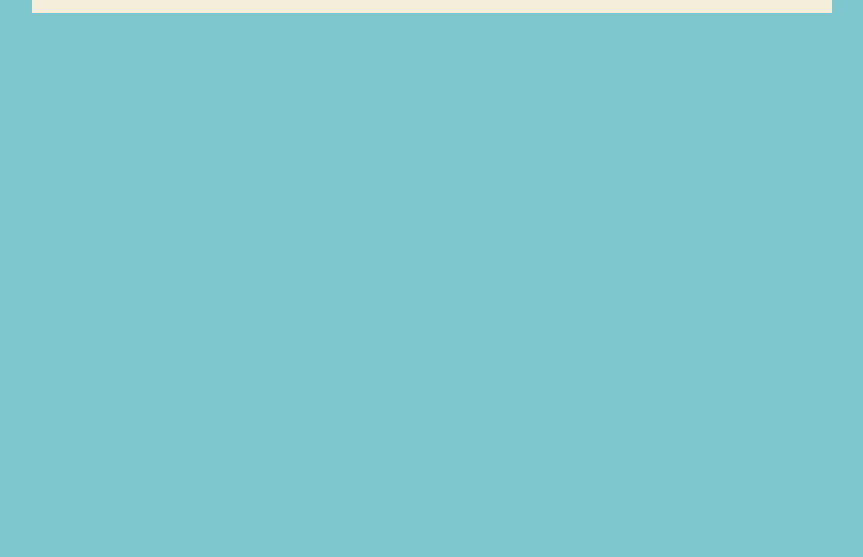
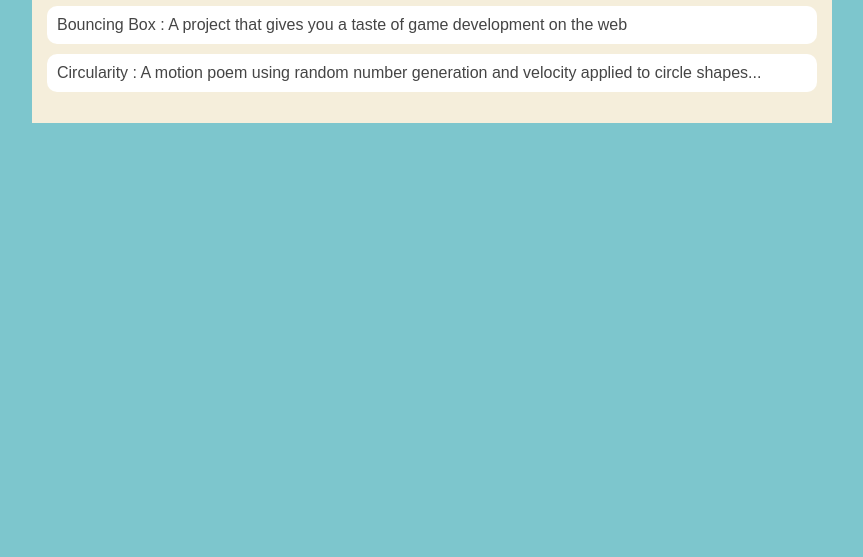
Before and after one commit to Duck8608/Duck8608.github.io, a plain HTML site: page portfolio.html in a window 1280 px wide. Shown: the part 243-800 px from the top of the page, without its empty margins (208-1071 px from the left). Drawn offline with Linux system fonts and the light colour scheme.

Commit message:
fixed bug again

```diff
--- a/portfolio.html
+++ b/portfolio.html
@@ -50,7 +50,6 @@
                     background: rgb(245, 238, 219);
                     display: flex;
                 }
-                </style             /* portfolio styles */
                 .content {
                     flex: 1;
                     padding: 15px;
@@ -79,7 +78,7 @@
                 text-decoration: none;
                 color: #454545;
             }
-            </style             /* portfolio styles */>
+            </style>
 
         </head>
     </head>
```
